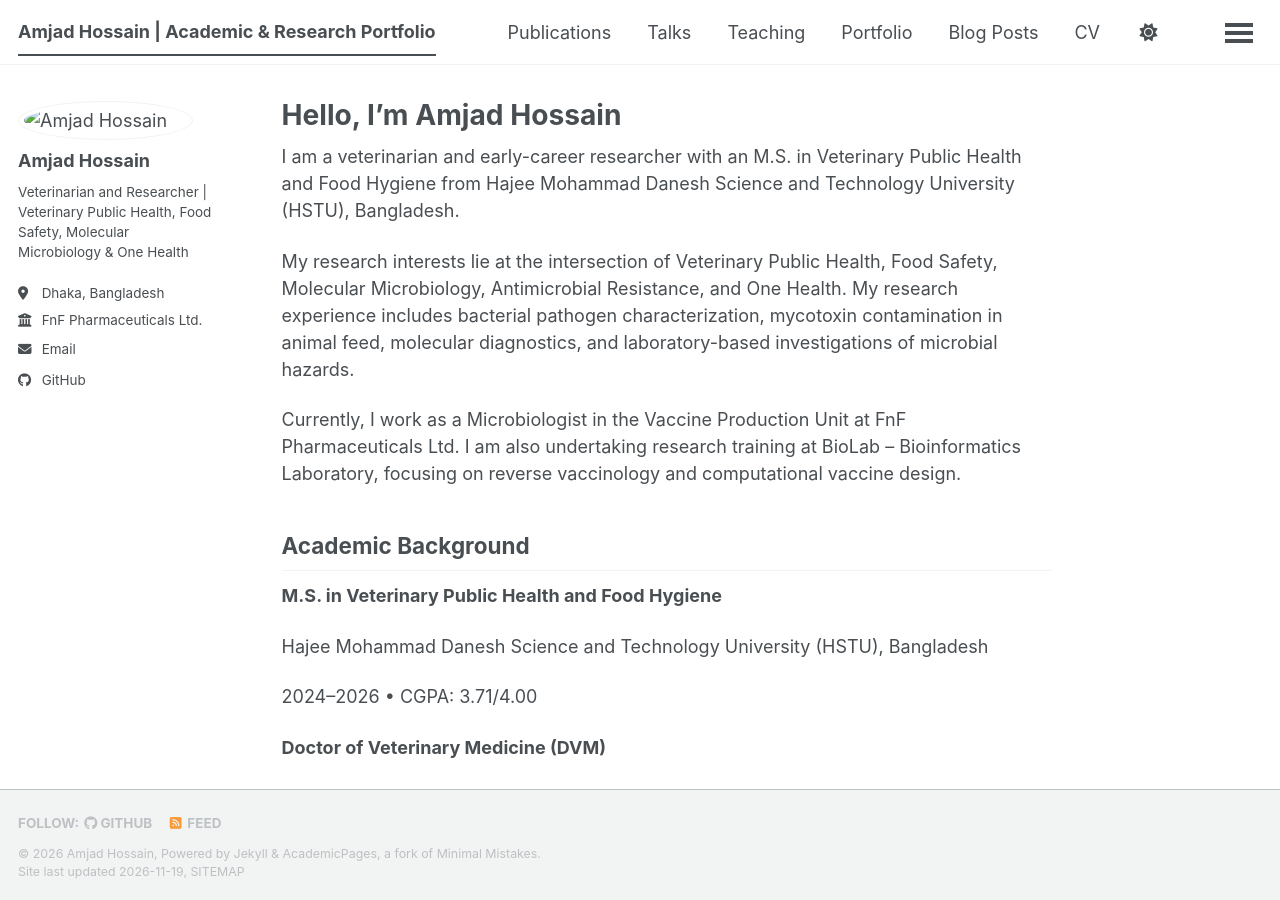
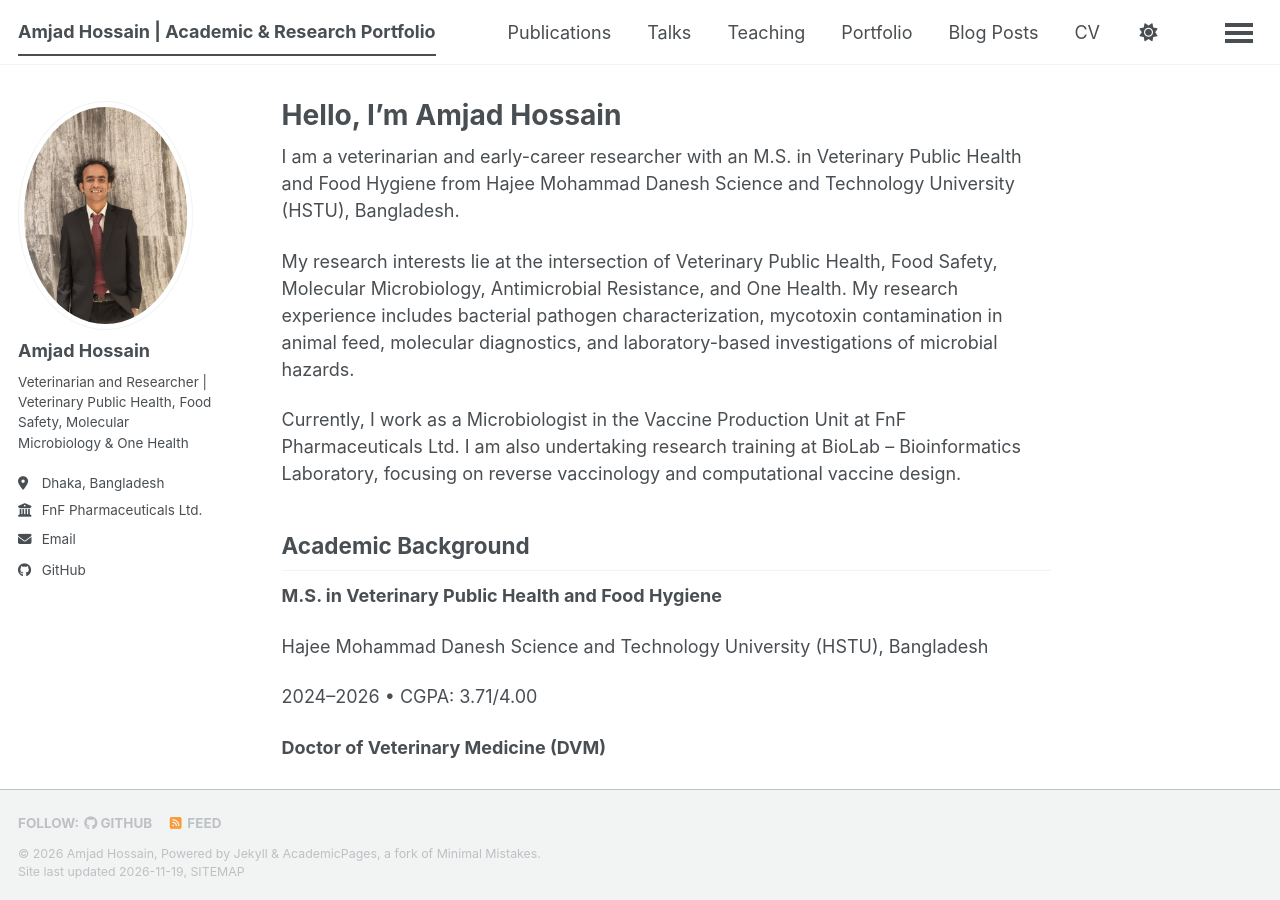
Before and after one commit to Amjad-VPHFH/amjad-vphfh.github.io, a Jekyll site: the page built from _pages/about.md, in a window 1280 px wide and 900 px high. Built offline with Jekyll 4.4.1, drawn with Linux system fonts in a browser that asks for light colours; a script bundle is joined from its source files by our own code; a style sheet for code colours, icons or effects is not loaded.

Commit message:
Update author avatar path in config file

```diff
--- a/_config.yml
+++ b/_config.yml
@@ -26,7 +26,7 @@ author:
 
 author:
   # Biographic information
-  avatar: "images/Amjad.Profile.png"
+  avatar: "Amjad.Profile.png"
   name: "Amjad Hossain"
   pronouns:
   bio: "Veterinarian and Researcher | Veterinary Public Health, Food Safety, Molecular Microbiology & One Health"
```
